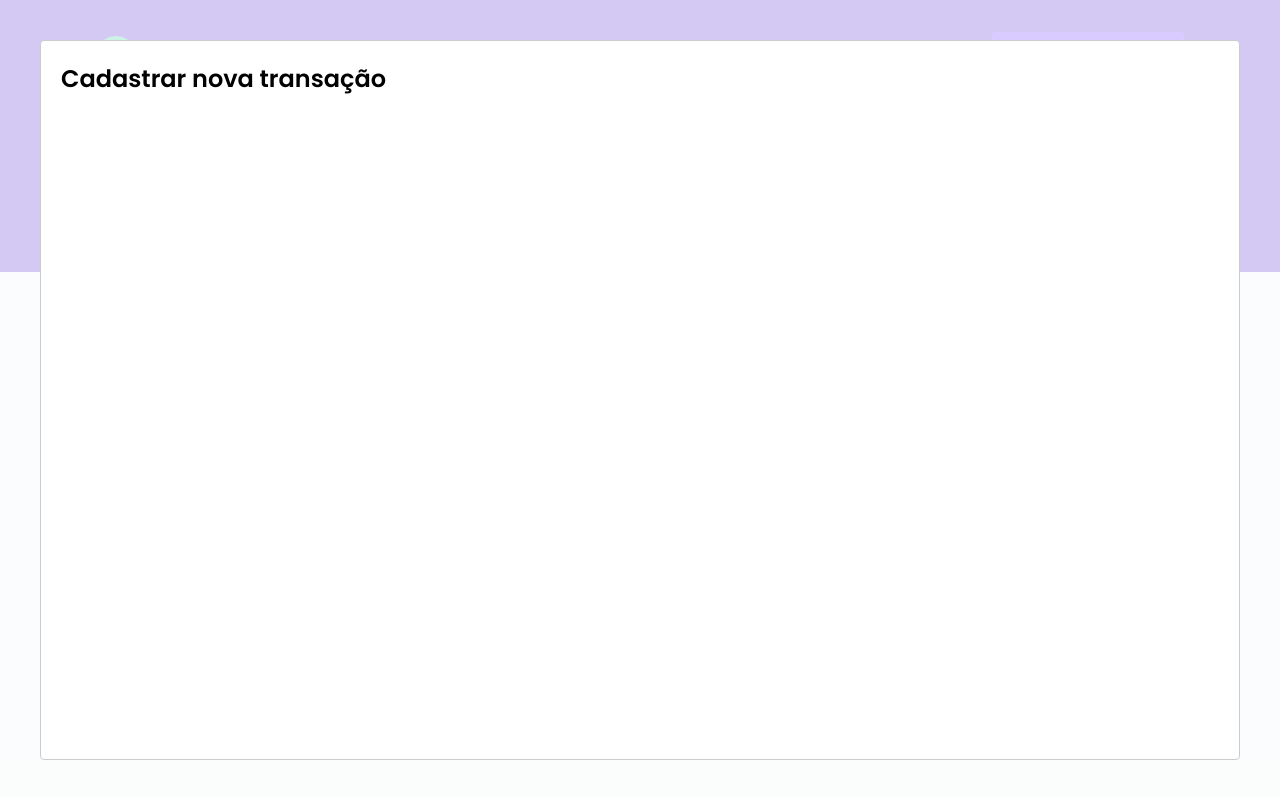
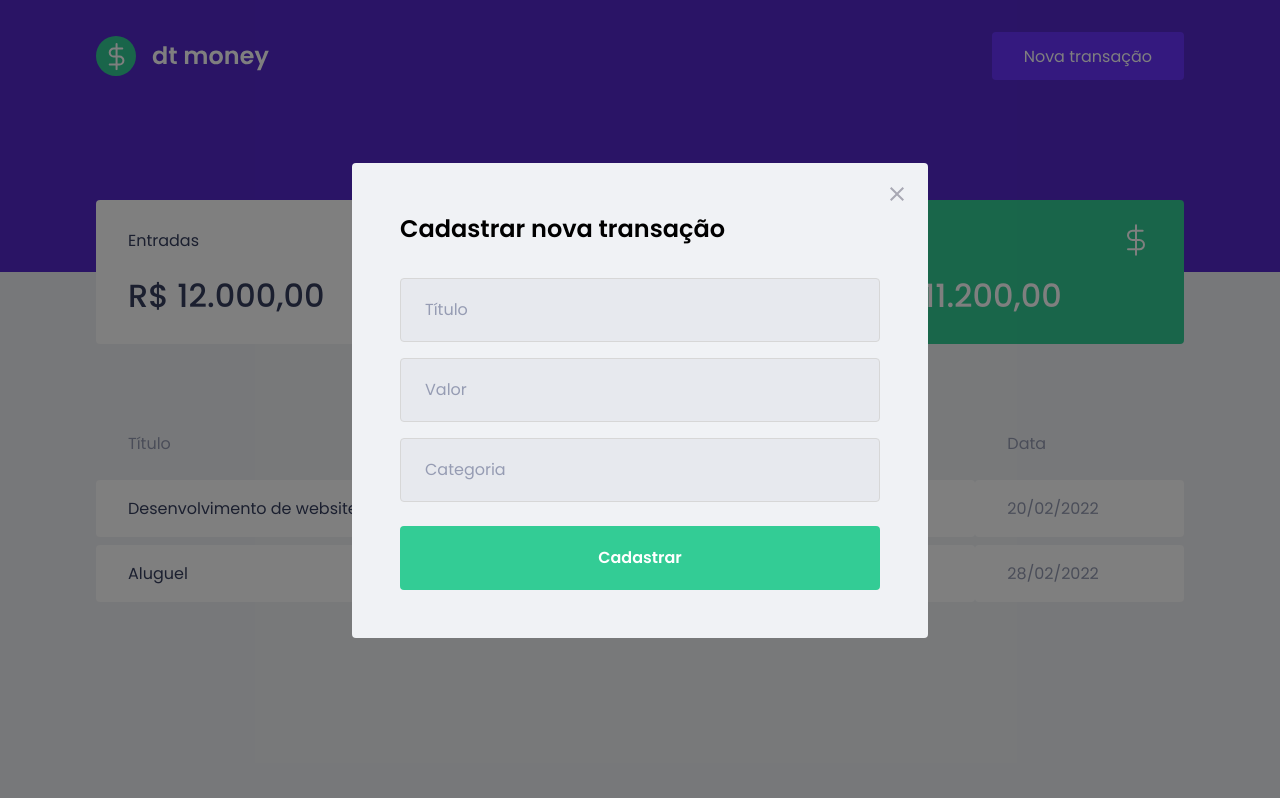
Before and after one commit to renanvcb/ignite-react-2-dtmoney, a React (Create React App) app: page / in a window 1280 px wide. Both pictures are taken after a click on the button "Nova transação". Built offline with nearby package versions, Linux system fonts and the light colour scheme; no server answers; what miragejs would draw is missing.

Commit message:
new transaction modal structure and style done

```diff
--- a/src/components/NewTransactionModal/index.tsx
+++ b/src/components/NewTransactionModal/index.tsx
@@ -1,4 +1,7 @@
 import Modal from 'react-modal';
+import { Container } from './styles';
+
+import closeImg from '../../assets/close.svg';
 
 interface NewTransactionModalProps {
   isOpen: boolean;
@@ -14,8 +17,35 @@
       isOpen={isOpen}
       onRequestClose={onRequestClose}
       contentLabel='Modal para criar novas transações'
+      overlayClassName='react-modal-overlay'
+      className='react-modal-content'
     >
-      <h2>Cadastrar nova transação</h2>
+      <button
+        type='button'
+        onClick={onRequestClose}
+        className='react-modal-close'
+      >
+        <img src={closeImg} alt='Fechar modal' />
+      </button>
+      <Container>
+        <h2>Cadastrar nova transação</h2>
+        <input
+          placeholder='Título'
+        />
+
+        <input
+          type='number'
+          placeholder='Valor'
+        />
+
+        <input
+          placeholder='Categoria'
+        />
+
+        <button type="submit">
+          Cadastrar
+        </button>
+      </Container>
     </Modal>
   );
 }
--- a/src/components/NewTransactionModal/styles.ts
+++ b/src/components/NewTransactionModal/styles.ts
@@ -1,3 +1,49 @@
 import styled from 'styled-components';
 
-export const Container = styled.div``;
+export const Container = styled.form`
+  h2 {
+    color: var(--text-title-color);
+    font-size: 1.5rem;
+    margin-bottom: 2rem;
+  }
+
+  input {
+    width: 100%;
+    padding: 0 1.5rem;
+    height: 4rem;
+    border-radius: 0.25rem;
+
+    border: 1px solid var(--input-border);
+    background: var(--input-background);
+
+    font-weight: 400;
+    font-size: 1rem;
+
+    &::placeholder {
+      color: var(--text-body);
+    }
+
+    & + input {
+      margin-top: 1rem;
+    }
+  }
+
+  button[type="submit"] {
+      width: 100%;
+      padding: 0 1.5rem;
+      height: 4rem;
+      background: var(--green);
+      color: var(--shape);
+      border-radius: 0.25rem;
+      border: 0;
+      font-size: 1rem;
+      font-weight: 600;
+      margin-top: 1.5rem;
+
+      transition: filter 0.2s;
+
+      &:hover {
+        filter: brightness(0.9);
+      }
+    }
+`;
```
